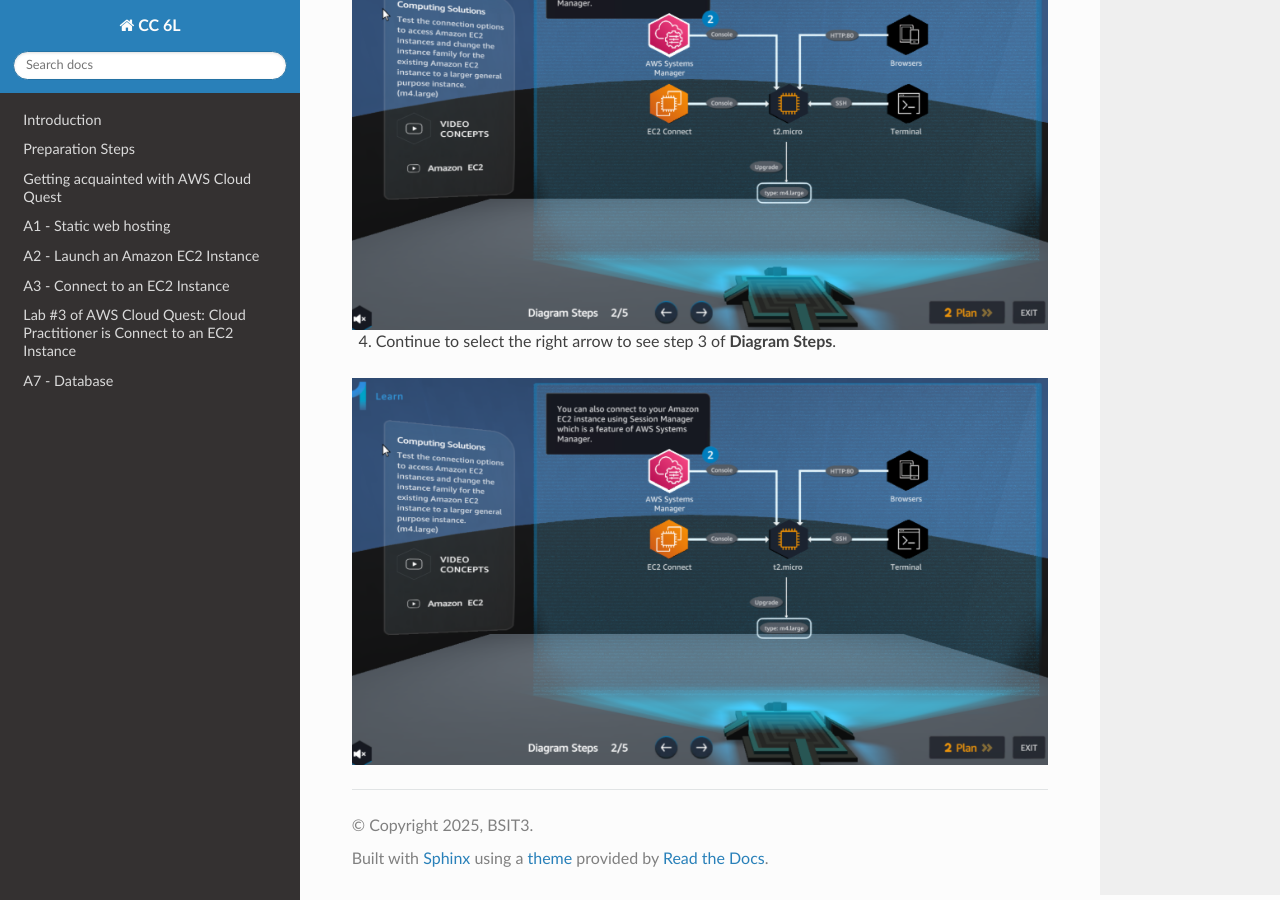
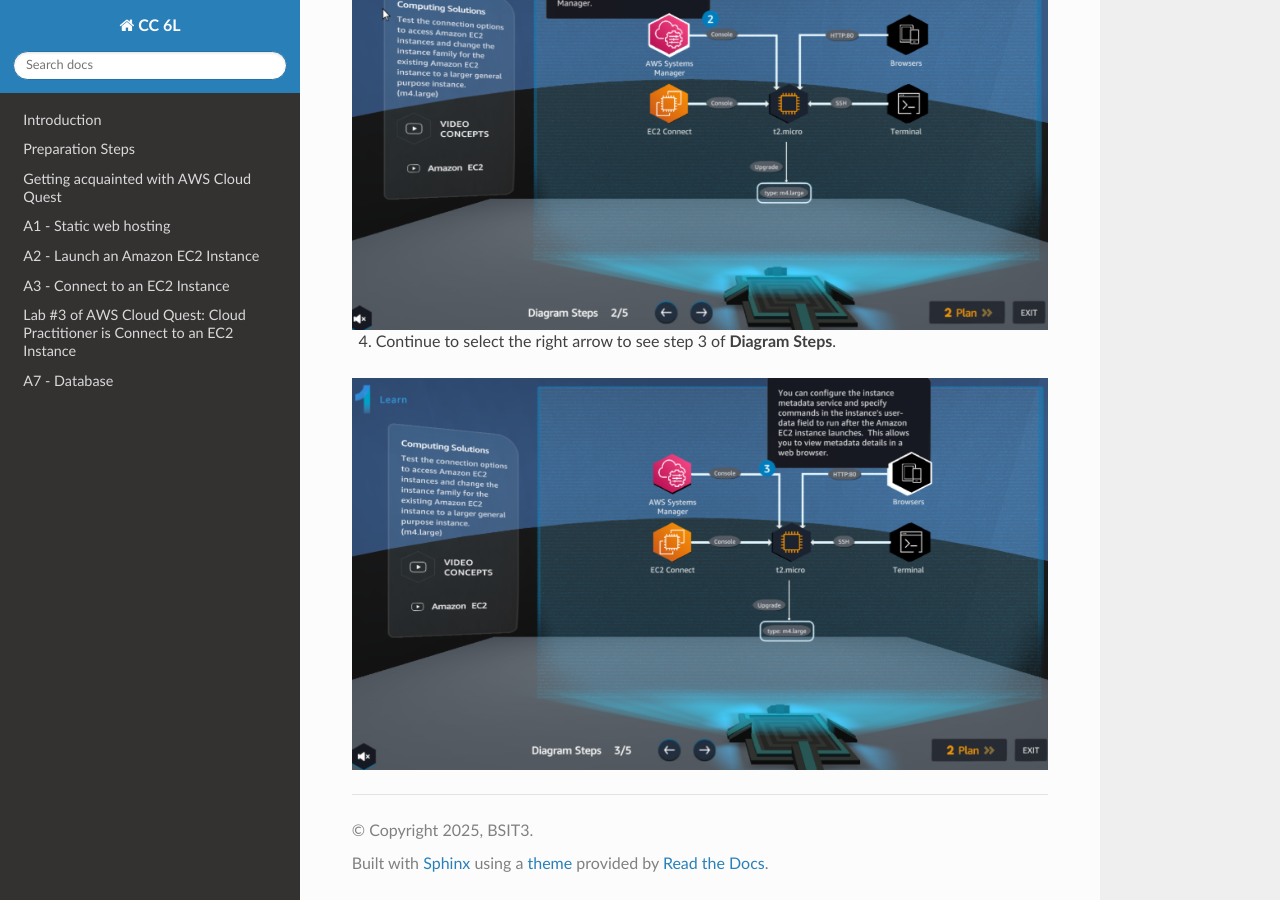
Before and after one commit to user-5005/Aws-Cloud_Practitioner, a Sphinx documentation site: the page built from docs/source/a3-Learn.rst, in a window 1280 px wide and 900 px high, scrolled down 1264 px. Built offline with Sphinx 7.4.7 and the Read the Docs theme 3.1.0, drawn with Linux system fonts in a browser that asks for light colours; pages that are not in the unit, such as notebooks, are missing from menus.

Commit message:
Update a3-Learn.rst

```diff
--- a/docs/source/a3-Learn.rst
+++ b/docs/source/a3-Learn.rst
@@ -27,6 +27,6 @@
 
 4. Continue to select the right arrow to see step 3 of **Diagram Steps**.
 
-.. image:: pictures/diagram_step.png
+.. image:: pictures/step3_diagram.png
    :align: center
    :width: 700px
```
